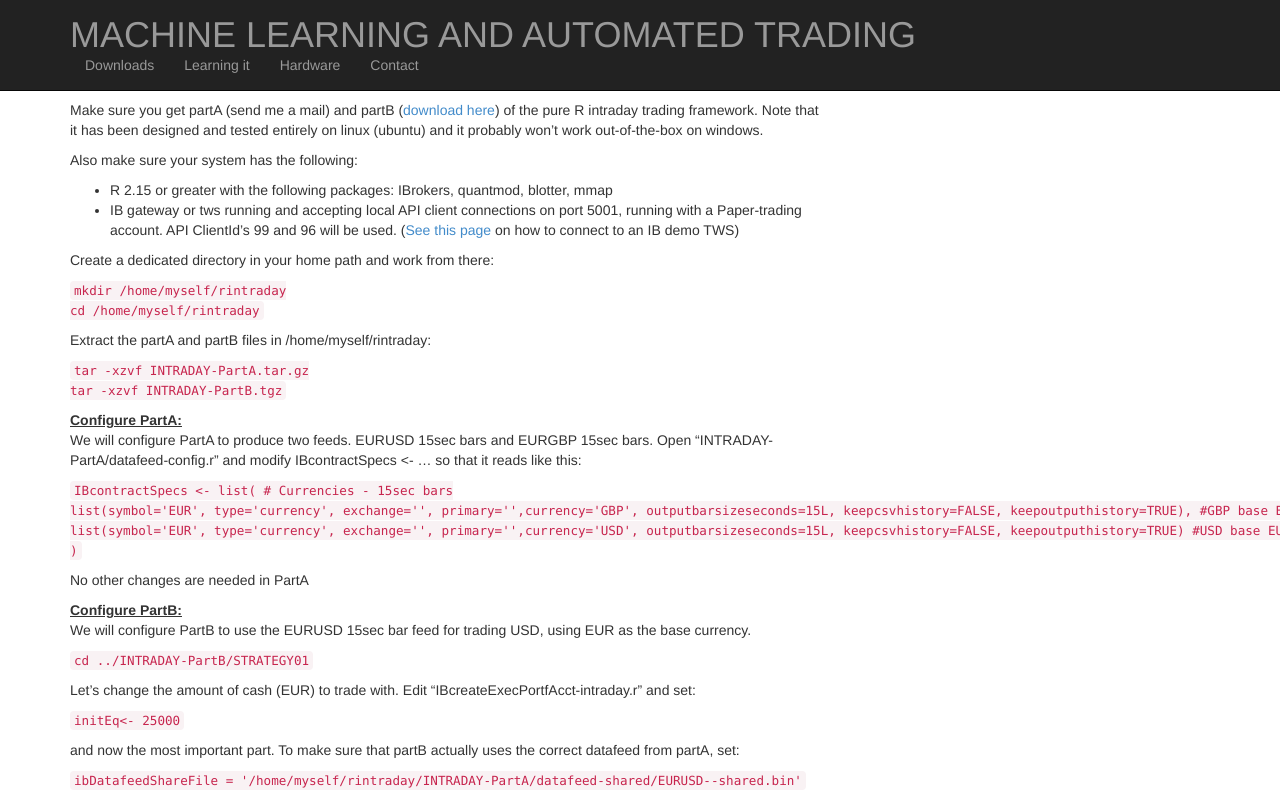
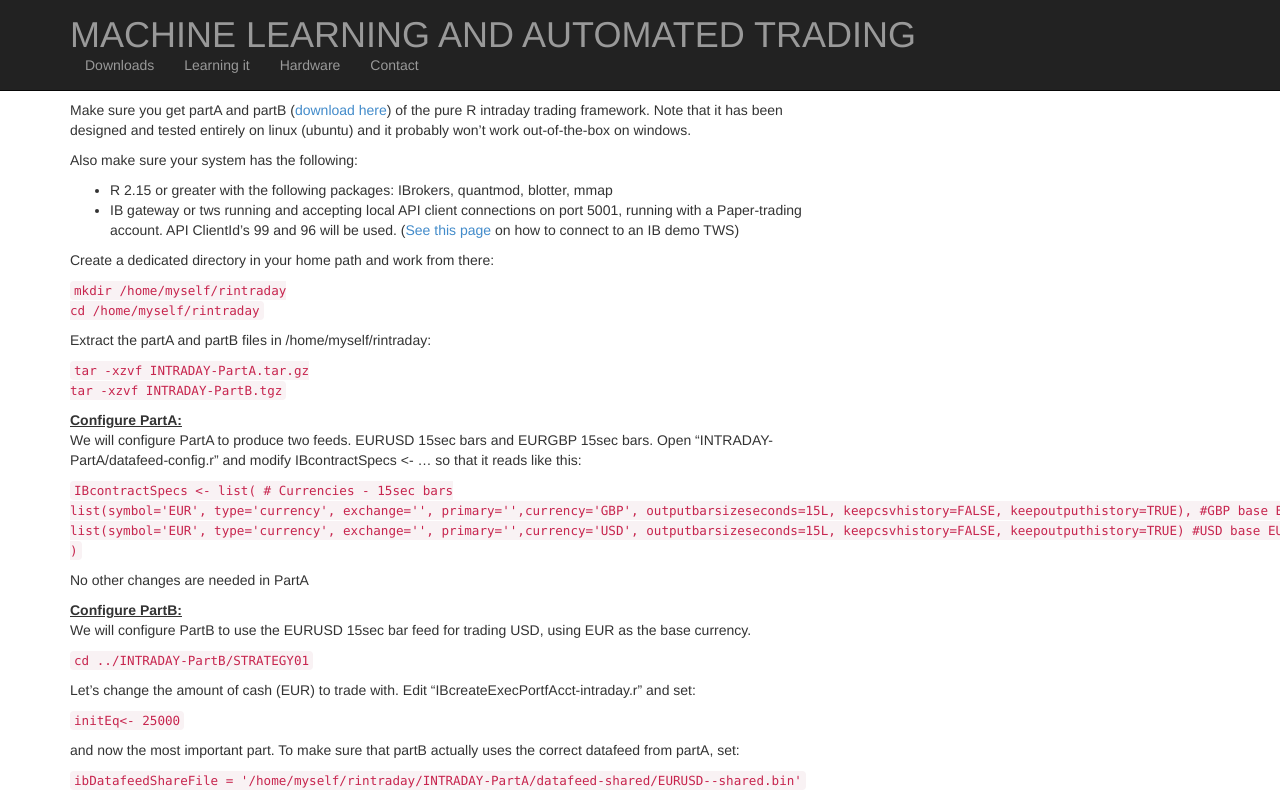
Before and after one commit to censix/oldtradingwebsite, a plain HTML site: page howto-intradayframework.html in a window 1280 px wide. Shown: the top 797 px of the page. Drawn offline with Linux system fonts and the light colour scheme.

Commit message:
Update howto-intradayframework.html

```diff
--- a/howto-intradayframework.html
+++ b/howto-intradayframework.html
@@ -54,7 +54,7 @@
         <div class="row">
             <div class="col-lg-8">
 
-<p>Make sure you get partA (send me a mail) and partB (<a href="http://censix.com/download">download here</a>) of the pure R intraday trading framework. Note that it has been designed and tested entirely on linux (ubuntu) and it probably won’t work out-of-the-box on windows.</p>
+<p>Make sure you get partA and partB (<a href="download.html">download here</a>) of the pure R intraday trading framework. Note that it has been designed and tested entirely on linux (ubuntu) and it probably won’t work out-of-the-box on windows.</p>
 <p>Also make sure your system has the following:</p>
 <ul>
 <li>R 2.15 or greater with the following packages: IBrokers, quantmod, blotter, mmap</li>
```
